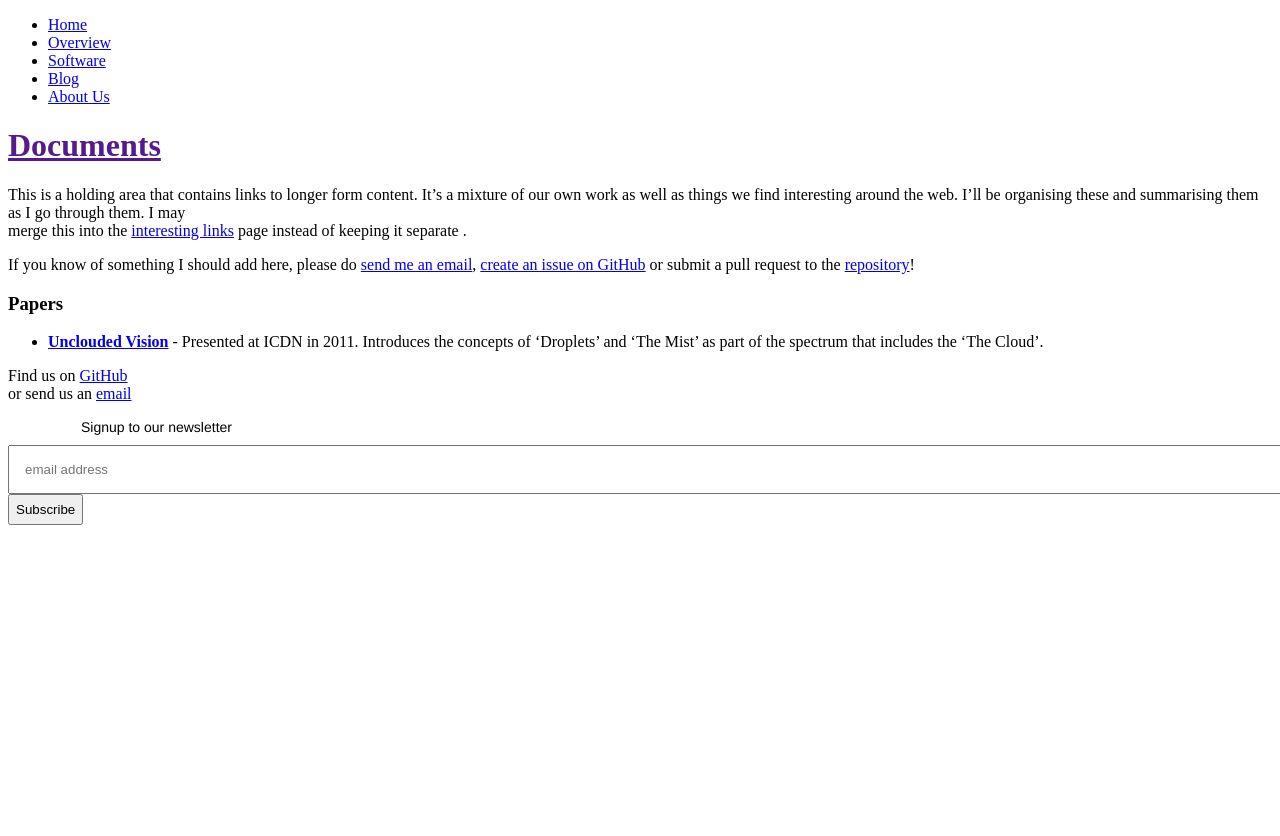
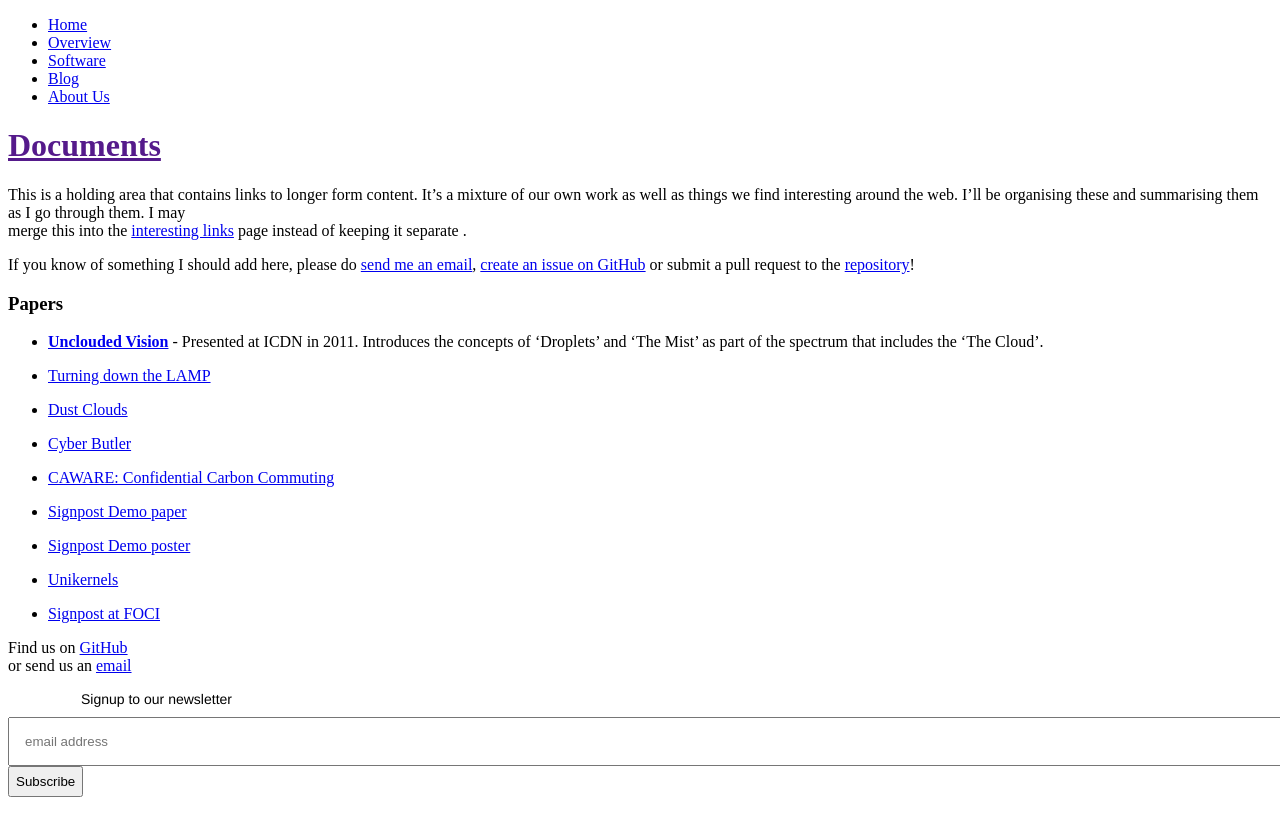
Before and after one commit to nymote/nymote.github.io, a Jekyll site: the page built from docs/index.md, in a window 1280 px wide. Shown: the top 836 px of the page. Built offline with Jekyll 4.4.1, drawn with Linux system fonts in a browser that asks for light colours; nearby versions of some CDN libraries; library files that are not in the unit come from our copies; comment, search, counter and statistics services are not loaded.

Commit message:
add papers from @avsm website

```diff
--- a/docs/index.md
+++ b/docs/index.md
@@ -30,3 +30,19 @@ submit a pull request to the [repository][]!
 ### Papers
 
 - **[Unclouded Vision](/docs/2011-icdn-unclouded-vision.pdf)** - Presented at ICDN in 2011. Introduces the concepts of 'Droplets' and 'The Mist' as part of the spectrum that includes the 'The Cloud'.
+
+- [Turning down the LAMP](/docs/2010-hotcloud-lamp.pdf)
+
+- [Dust Clouds](/docs/2010-iswp-dustclouds.pdf)
+
+- [Cyber Butler](/docs/2010-smarte-privacybutler.pdf)
+
+- [CAWARE: Confidential Carbon Commuting](docs/2012-mpm-caware.pdf)
+
+- [Signpost Demo paper](docs/2012-sigcomm-signposts-demo.pdf)
+
+- [Signpost Demo poster](docs/2012-sigcomm-signposts-poster.pdf)
+
+- [Unikernels](docs/2013-asplos-mirage.pdf)
+
+- [Signpost at FOCI](/docs/2013-foci-signposts.pdf)
```
Also changed, not shown: 10 other files.
